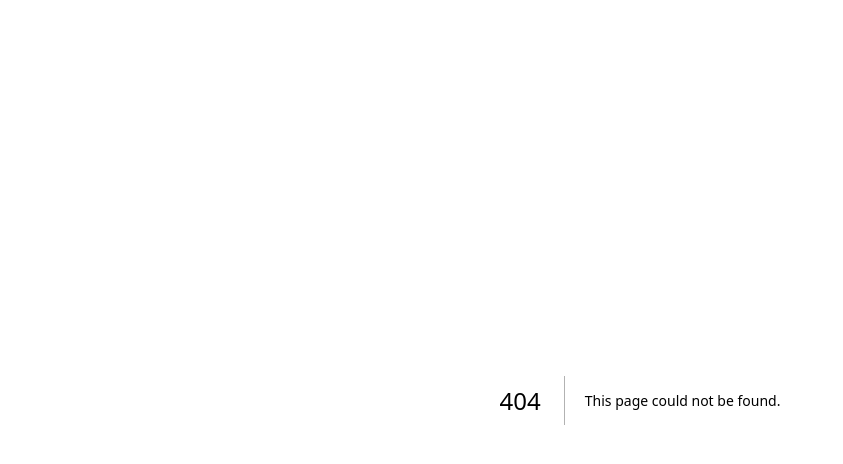
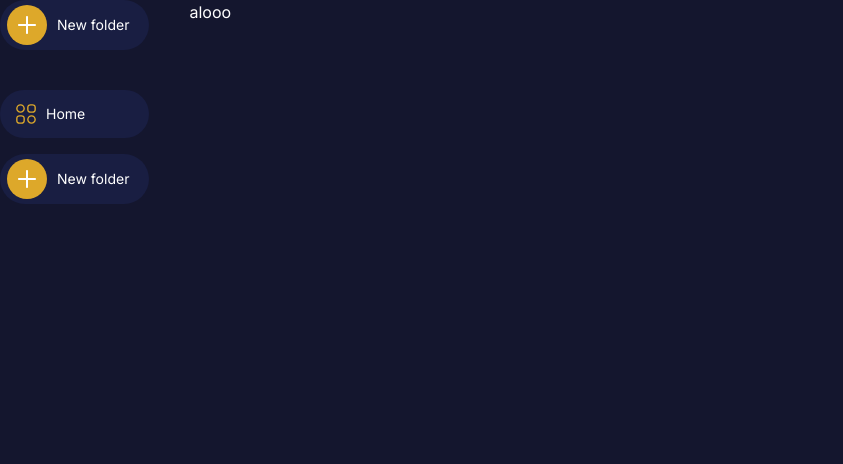
Before and after one commit to YoussefElbasha/MockupWizard, a Next.js app in the folder client/: page /dashboard in a window 1280 px wide. Before the commit this address had no page. Shown: the top 464 px of the page, without its empty margins (0-843 px from the left). Built offline with nearby package versions, Linux system fonts and the light colour scheme.

Commit message:
dashboard

```diff
--- /dev/null
+++ b/client/src/app/dashboard/page.tsx
@@ -0,0 +1,41 @@
+import React from "react";
+import Add from "@/app/icons/add.svg";
+import Home from "@/app/icons/home.svg";
+
+const page = () => {
+  return (
+    <div className="bg-[#14162E] min-h-screen text-white">
+      <div className="flex gap-10">
+        <div className="flex flex-col gap-10">
+          <div className="bg-[#4461F21A] pl-[7px] py-[5px] pr-[20px] rounded-full">
+            <div className="flex gap-[10px] items-center">
+              <div className="w-10 h-10 rounded-full bg-[#DDA82A] flex items-center justify-center">
+                <Add />
+              </div>
+              <p className="text-sm">New folder</p>
+            </div>
+          </div>
+          <div className="flex flex-col gap-4">
+            <div className="bg-[#4461F21A] pl-4 py-3.5 pr-[20px] rounded-full">
+              <div className="flex gap-[10px] items-center">
+                <Home />
+                <p className="text-sm">Home</p>
+              </div>
+            </div>
+            <div className="bg-[#4461F21A] pl-[7px] py-[5px] pr-[20px] rounded-full">
+              <div className="flex gap-[10px] items-center">
+                <div className="w-10 h-10 rounded-full bg-[#DDA82A] flex items-center justify-center">
+                  <Add />
+                </div>
+                <p className="text-sm">New folder</p>
+              </div>
+            </div>
+          </div>
+        </div>
+        <h1>alooo</h1>
+      </div>
+    </div>
+  );
+};
+
+export default page;
```
Also changed, not shown: client/src/app/icons/add.svg (added), client/src/app/icons/home.svg (added).
